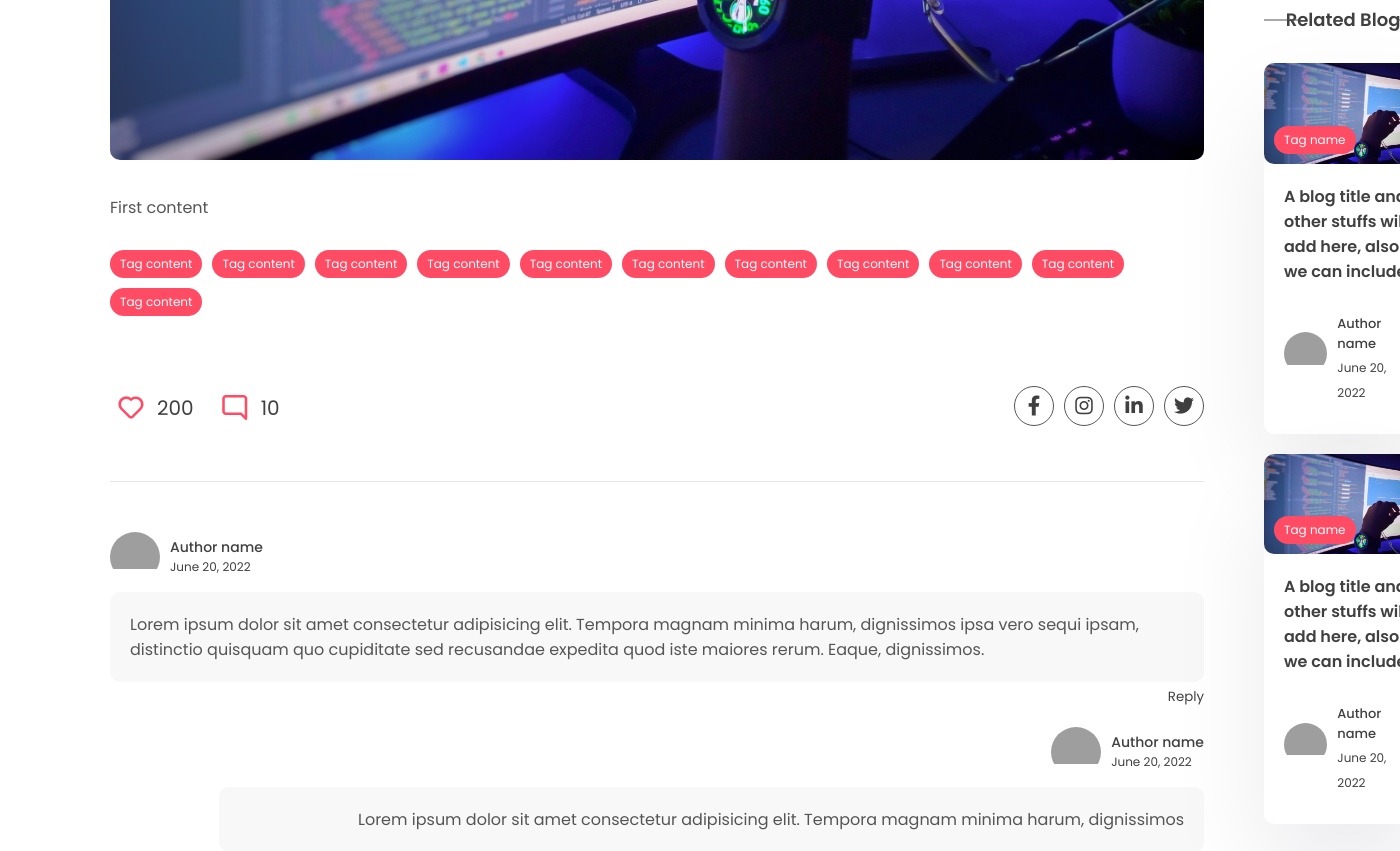
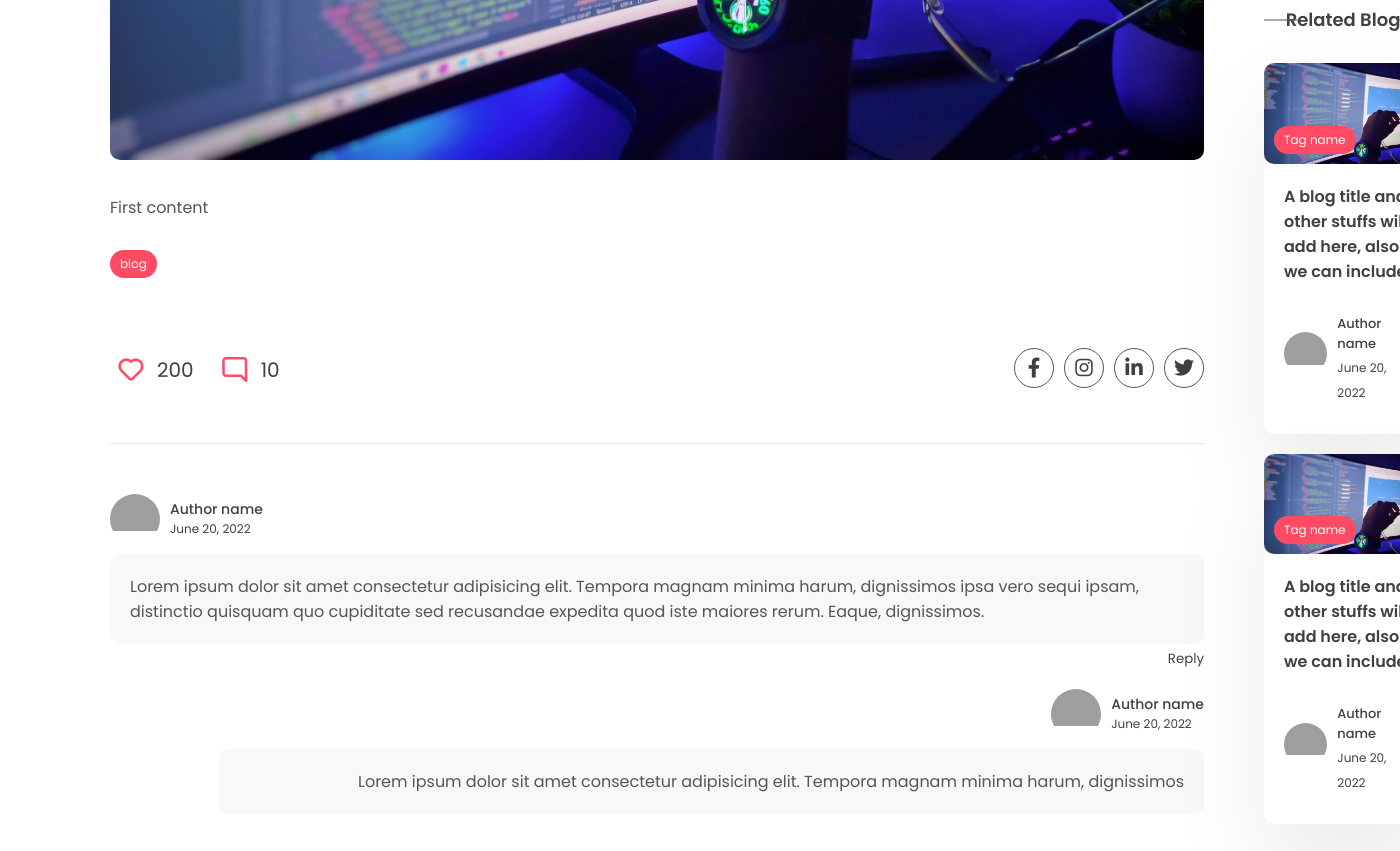
Before and after one commit to ShariqueReza/BlogApp, a Django app: a page that uses app/templates/app/post.html in a window 1400 px wide; the page is wider, and only the part inside the window is pictured. Shown: the part 1061-1912 px from the top of that part. Run offline with Django 5.2, Linux system fonts and the light colour scheme; data comes from the database, SQL or seed files in the repository; both versions use the stored data as it was after the commit; some libraries are stand-ins or nearby versions; grey boxes are pictures that could not be loaded.

Commit message:
Added a tag(blog) in first post via Admin panel & rendered in the page named

```diff
--- a/app/templates/app/post.html
+++ b/app/templates/app/post.html
@@ -56,17 +56,9 @@
                       {{post.content}}
                     </p>
                     <div class="blog-tags">
-                      <div class="tag">Tag content</div>
-                      <div class="tag">Tag content</div>
-                      <div class="tag">Tag content</div>
-                      <div class="tag">Tag content</div>
-                      <div class="tag">Tag content</div>
-                      <div class="tag">Tag content</div>
-                      <div class="tag">Tag content</div>
-                      <div class="tag">Tag content</div>
-                      <div class="tag">Tag content</div>
-                      <div class="tag">Tag content</div>
-                      <div class="tag">Tag content</div>
+                    {% for tag in post.tags.all  %}
+                      <div class="tag">{{tag.name}}</div>
+                    {% endfor %}
                     </div>
                     <div class="social-share">
                       <div class="reactions">
```
Also changed, not shown: db.sqlite3.
